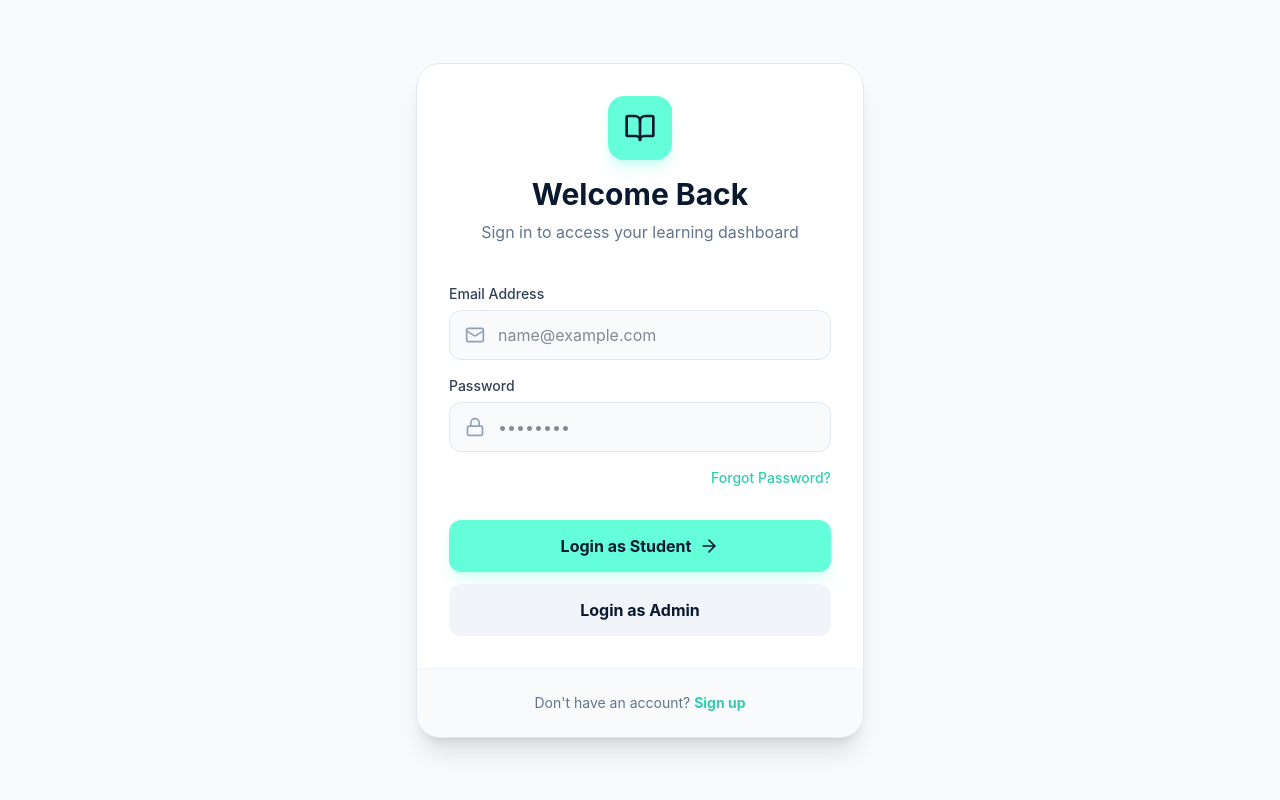
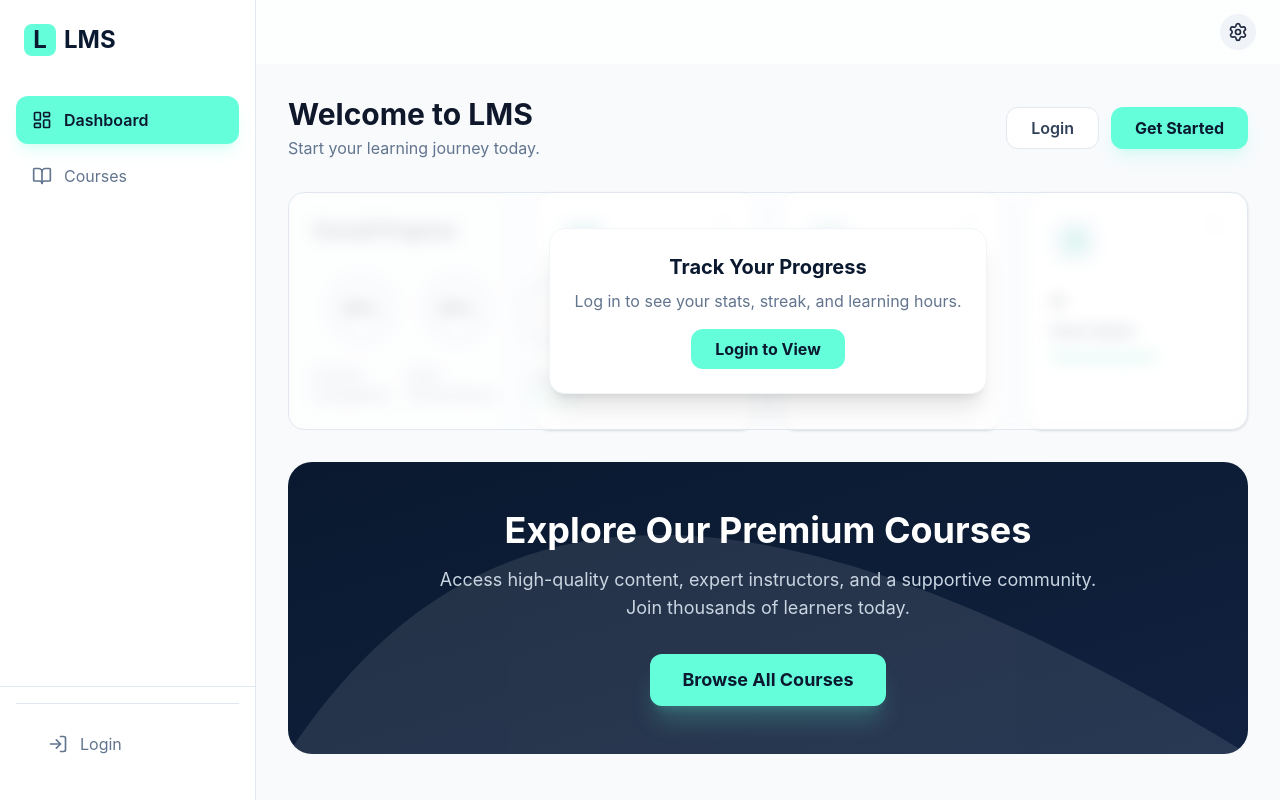
Before and after one commit to Rampravsh/lms, a React (Vite) app in the folder frontend/: page / in a window 1280 px wide. Before the commit this address led to /login. Built offline with nearby package versions, Linux system fonts and the light colour scheme.

Commit message:
feat: Implement initial frontend application structure with dashboard, sidebar, and layout components.

```diff
--- a/frontend/src/App.jsx
+++ b/frontend/src/App.jsx
@@ -26,18 +26,19 @@ function App() {
             <Route path="/signup" element={<Signup />} />
             <Route path="/verify-otp" element={<OTPVerification />} />
 
-            {/* Protected Routes */}
-            <Route element={<ProtectedRoute />}>
-              <Route element={<Layout />}>
-                <Route path="/" element={<Dashboard />} />
+            {/* Public Routes with Layout */}
+            <Route element={<Layout />}>
+              <Route path="/" element={<Dashboard />} />
+              <Route path="/courses" element={<Courses />} />
+              <Route path="/courses/:courseId/learn" element={<CoursePlayer />} />
 
+              {/* Protected Routes inside Layout */}
+              <Route element={<ProtectedRoute />}>
                 {/* Admin Only Route */}
                 <Route element={<RoleRoute allowedRoles={['admin']} />}>
                   <Route path="/analytics" element={<Analytics />} />
                 </Route>
 
-                <Route path="/courses" element={<Courses />} />
-                <Route path="/courses/:courseId/learn" element={<CoursePlayer />} />
                 <Route path="/calendar" element={<Calendar />} />
                 <Route path="/messages" element={<Messages />} />
                 <Route path="/settings" element={<Settings />} />
--- a/frontend/src/components/layout/Layout.jsx
+++ b/frontend/src/components/layout/Layout.jsx
@@ -1,10 +1,13 @@
 import React from 'react';
 import { Link, Outlet } from 'react-router-dom';
+import { useSelector } from 'react-redux';
 import Sidebar from './Sidebar';
 import MobileNav from './MobileNav';
 import { Settings as SettingsIcon } from 'lucide-react';
 
 const Layout = () => {
+    const { user } = useSelector((state) => state.auth);
+
     return (
         <div className="flex h-screen bg-slate-50 dark:bg-navy-800 text-slate-900 dark:text-white font-sans transition-colors duration-300 overflow-hidden">
             {/* Sidebar (Desktop) */}
@@ -18,7 +21,7 @@ const Layout = () => {
                 {/* Fixed Glass Header */}
                 <header className="fixed top-0 right-0 left-0 md:left-64 h-16 flex items-center justify-end px-6 z-20 backdrop-blur-md bg-white/70 dark:bg-navy-900/80 border-b border-transparent transition-colors duration-300">
                     <Link
-                        to="/settings"
+                        to={user ? "/settings" : "/login"}
                         className="p-2 rounded-full bg-slate-200/50 dark:bg-navy-700/50 text-slate-800 dark:text-white hover:bg-slate-300/50 dark:hover:bg-navy-600/50 transition-colors backdrop-blur-sm"
                     >
                         <SettingsIcon size={20} />
--- a/frontend/src/components/layout/MobileNav.jsx
+++ b/frontend/src/components/layout/MobileNav.jsx
@@ -8,8 +8,8 @@ const MobileNav = () => {
     const { user } = useAuth();
 
     const navItems = [
-        { icon: LayoutDashboard, label: 'Home', path: '/' },
-        { icon: TrendingUp, label: 'Analytics', path: '/analytics', roles: ['admin'] },
+        { icon: LayoutDashboard, label: 'Home', path: '/', hideForRoles: ['admin'] },
+        { icon: TrendingUp, label: 'Analysis', path: '/analytics', roles: ['admin'] },
         { icon: BookOpen, label: 'Courses', path: '/courses' },
         { icon: Calendar, label: 'Calendar', path: '/calendar' },
         { icon: MessageSquare, label: 'Messages', path: '/messages' },
@@ -18,7 +18,11 @@ const MobileNav = () => {
     return (
         <div className="fixed bottom-0 left-0 w-full bg-white dark:bg-navy-900 border-t border-slate-200 dark:border-navy-800 p-2 flex justify-around items-center z-50 md:hidden pb-safe transition-colors duration-300">
             {navItems
-                .filter(item => !item.roles || (user && item.roles.includes(user.role)))
+                .filter(item => {
+                    if (item.hideForRoles && user && item.hideForRoles.includes(user.role)) return false;
+                    if (item.roles && (!user || !item.roles.includes(user.role))) return false;
+                    return true;
+                })
                 .map((item) => (
                     <NavLink
                         key={item.path}
--- a/frontend/src/components/layout/Sidebar.jsx
+++ b/frontend/src/components/layout/Sidebar.jsx
@@ -1,25 +1,27 @@
 import React from 'react';
 import { NavLink, useNavigate } from 'react-router-dom';
-import { useAuth } from '../../context/AuthContext';
-import { LayoutDashboard, BookOpen, Calendar, MessageSquare, Settings, LogOut, TrendingUp, Smartphone } from 'lucide-react';
+import { useDispatch, useSelector } from 'react-redux';
+import { logoutUser } from '../../store/slices/authSlice';
+import { LayoutDashboard, BookOpen, Calendar, MessageSquare, Settings, LogOut, TrendingUp, Smartphone, LogIn } from 'lucide-react';
 import clsx from 'clsx';
 
 const Sidebar = () => {
-    const { user, logout } = useAuth();
+    const dispatch = useDispatch();
+    const { user } = useSelector((state) => state.auth);
     const navigate = useNavigate();
 
-    const handleLogout = () => {
-        logout();
+    const handleLogout = async () => {
+        await dispatch(logoutUser());
         navigate('/login');
     };
 
     const navItems = [
-        { icon: LayoutDashboard, label: 'Dashboard', path: '/' },
+        { icon: LayoutDashboard, label: 'Dashboard', path: '/', hideForRoles: ['admin'] },
         { icon: TrendingUp, label: 'Analytics', path: '/analytics', roles: ['admin'] },
         { icon: BookOpen, label: 'Courses', path: '/courses' },
-        { icon: Calendar, label: 'Calendar', path: '/calendar' },
-        { icon: MessageSquare, label: 'Messages', path: '/messages' },
-        { icon: Settings, label: 'Settings', path: '/settings' },
+        { icon: Calendar, label: 'Calendar', path: '/calendar', protected: true },
+        { icon: MessageSquare, label: 'Messages', path: '/messages', protected: true },
+        { icon: Settings, label: 'Settings', path: '/settings', protected: true },
     ];
 
     return (
@@ -33,7 +35,12 @@ const Sidebar = () => {
 
             <nav className="flex-1 px-4 py-4 space-y-2">
                 {navItems
-                    .filter(item => !item.roles || (user && item.roles.includes(user.role)))
+                    .filter(item => {
+                        if (item.hideForRoles && user && item.hideForRoles.includes(user.role)) return false;
+                        if (item.roles && (!user || !item.roles.includes(user.role))) return false;
+                        if (item.protected && !user) return false;
+                        return true;
+                    })
                     .map((item) => (
                         <NavLink
                             key={item.path}
@@ -54,6 +61,8 @@ const Sidebar = () => {
             </nav>
 
             <div className="p-4 border-t border-slate-200 dark:border-navy-800">
+                <div className="p-4 border-t border-slate-200 dark:border-navy-800">
+                    {user ? (
                         <button
                             onClick={handleLogout}
                             className="flex items-center gap-3 px-4 py-3 text-slate-500 dark:text-slate-400 hover:text-red-500 dark:hover:text-red-400 w-full hover:bg-slate-100 dark:hover:bg-navy-800 rounded-xl transition-colors"
@@ -61,6 +70,16 @@ const Sidebar = () => {
                             <LogOut size={20} />
                             <span>Logout</span>
                         </button>
+                    ) : (
+                        <button
+                            onClick={() => navigate('/login')}
+                            className="flex items-center gap-3 px-4 py-3 text-slate-500 dark:text-slate-400 hover:text-mint-600 dark:hover:text-mint-400 w-full hover:bg-slate-100 dark:hover:bg-navy-800 rounded-xl transition-colors"
+                        >
+                            <LogIn size={20} />
+                            <span>Login</span>
+                        </button>
+                    )}
+                </div>
             </div>
         </aside>
     );
--- a/frontend/src/pages/Dashboard.jsx
+++ b/frontend/src/pages/Dashboard.jsx
@@ -133,11 +133,96 @@ const Dashboard = () => {
     const dispatch = useDispatch();
     const navigate = useNavigate();
     const { dashboard, isLoading } = useSelector((state) => state.courses);
-    const { user } = useSelector((state) => state.auth);
+    const { user, isAuthenticated } = useSelector((state) => state.auth);
 
     useEffect(() => {
-        dispatch(fetchStudentDashboard());
-    }, [dispatch]);
+        if (isAuthenticated) {
+            if (user?.role === 'admin') {
+                navigate('/analytics');
+            } else {
+                dispatch(fetchStudentDashboard());
+            }
+        }
+    }, [dispatch, isAuthenticated, user, navigate]);
+
+    // --- Public / Demo Dashboard Logic ---
+    if (!isAuthenticated) {
+        return (
+            <div className="space-y-8 animate-fade-in">
+                {/* Public Header */}
+                <div className="flex justify-between items-center">
+                    <div>
+                        <h1 className="text-3xl font-bold text-slate-900 dark:text-white mb-1">Welcome to LMS</h1>
+                        <p className="text-slate-500 dark:text-slate-400">Start your learning journey today.</p>
+                    </div>
+                    <div className="flex gap-3">
+                        <button
+                            onClick={() => navigate('/login')}
+                            className="px-6 py-2 bg-white dark:bg-navy-800 text-slate-700 dark:text-white font-semibold rounded-xl border border-slate-200 dark:border-navy-700 hover:bg-slate-50 dark:hover:bg-navy-700 transition-colors"
+                        >
+                            Login
+                        </button>
+                        <button
+                            onClick={() => navigate('/signup')}
+                            className="px-6 py-2 bg-mint-500 text-navy-900 font-bold rounded-xl hover:bg-mint-400 transition-colors shadow-lg shadow-mint-500/20"
+                        >
+                            Get Started
+                        </button>
+                    </div>
+                </div>
+
+                {/* Demo Stats Grid (Blurred/Locked) */}
+                <div className="grid grid-cols-1 md:grid-cols-2 lg:grid-cols-4 gap-6 relative">
+                    {/* Overlay for locking content */}
+                    <div className="absolute inset-0 z-10 bg-white/50 dark:bg-navy-900/50 backdrop-blur-sm flex items-center justify-center rounded-2xl border border-slate-200 dark:border-navy-700">
+                        <div className="text-center p-6 bg-white dark:bg-navy-800 rounded-2xl shadow-xl border border-slate-100 dark:border-navy-700">
+                            <h3 className="text-xl font-bold text-navy-900 dark:text-white mb-2">Track Your Progress</h3>
+                            <p className="text-slate-500 dark:text-slate-400 mb-4">Log in to see your stats, streak, and learning hours.</p>
+                            <button
+                                onClick={() => navigate('/login')}
+                                className="px-6 py-2 bg-mint-500 text-navy-900 font-bold rounded-xl hover:bg-mint-400 transition-colors"
+                            >
+                                Login to View
+                            </button>
+                        </div>
+                    </div>
+
+                    {/* Mock Widgets behind blur */}
+                    <div className="bg-white dark:bg-navy-800 p-6 rounded-2xl border border-slate-200 dark:border-navy-700/50 flex flex-col justify-between opacity-50">
+                        <h3 className="text-lg font-semibold text-slate-800 dark:text-white mb-4">Overall Progress</h3>
+                        <div className="flex justify-between items-end">
+                            <ProgressCircle percentage={0} label="Course Completion" colorClass="text-mint-500" />
+                            <ProgressCircle percentage={0} label="Quiz Performance" colorClass="text-blue-500" />
+                            <ProgressCircle percentage={0} grade="-" label="Grade" colorClass="text-purple-500" />
+                        </div>
+                    </div>
+                    <StatWidget icon={BookOpen} title="Active Courses" value="-" subtext="View all courses" />
+                    <StatWidget icon={Flame} title="Study Streak" value="-" subtext="Keep it up!" />
+                    <StatWidget icon={Clock} title="Hours Spent" value="-" subtext="Total learning time" />
+                </div>
+
+                {/* Public Course Teaser */}
+                <div className="bg-gradient-to-br from-navy-900 to-navy-800 rounded-3xl p-8 md:p-12 text-center text-white relative overflow-hidden">
+                    <div className="relative z-10 max-w-2xl mx-auto">
+                        <h2 className="text-3xl md:text-4xl font-bold mb-4">Explore Our Premium Courses</h2>
+                        <p className="text-slate-300 mb-8 text-lg">Access high-quality content, expert instructors, and a supportive community. Join thousands of learners today.</p>
+                        <button
+                            onClick={() => navigate('/courses')}
+                            className="px-8 py-3 bg-mint-500 text-navy-900 font-bold text-lg rounded-xl hover:bg-mint-400 transition-transform hover:scale-105 shadow-xl shadow-mint-500/20"
+                        >
+                            Browse All Courses
+                        </button>
+                    </div>
+                    {/* Decorative Background */}
+                    <div className="absolute top-0 left-0 w-full h-full opacity-10 pointer-events-none">
+                        <svg className="w-full h-full" viewBox="0 0 100 100" preserveAspectRatio="none">
+                            <path d="M0 100 C 20 0 50 0 100 100 Z" fill="white" />
+                        </svg>
+                    </div>
+                </div>
+            </div>
+        );
+    }
 
     if (isLoading || !dashboard) {
         return <div className="p-8 text-center text-slate-500">Loading dashboard...</div>;
```
Lines whose indentation alone changed are shown as unchanged.
